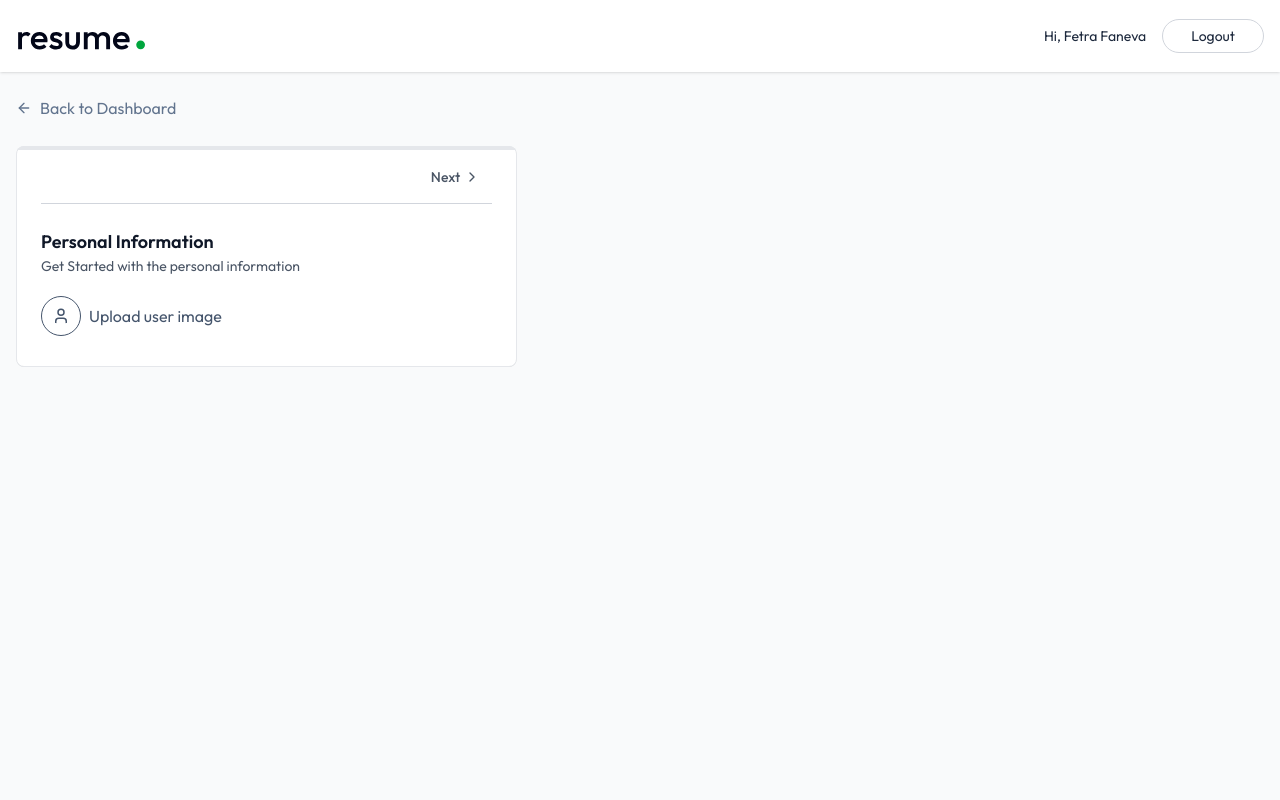
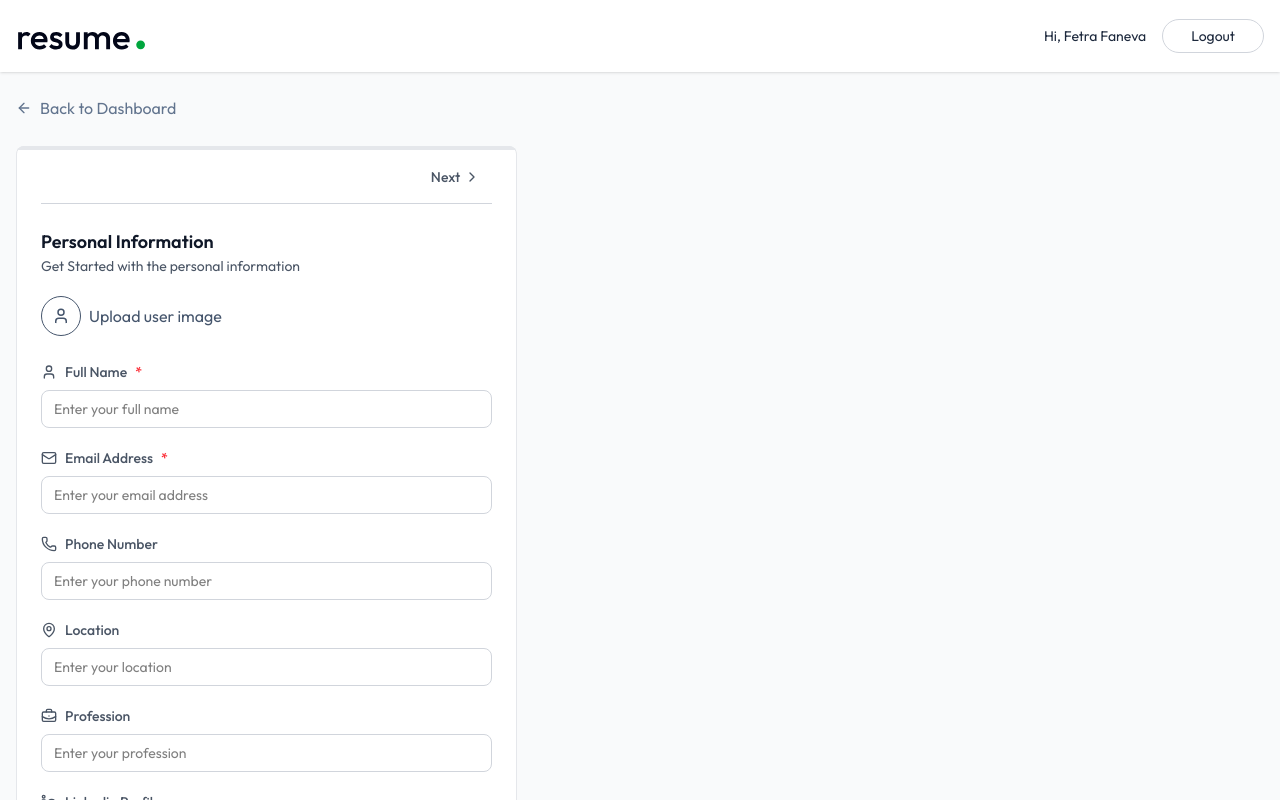
Before and after one commit to fetrafaneva/MERN_AIResume, a React (Vite) app: page /app/builder/1 in a window 1280 px wide. Shown: the top 800 px of the page. Built offline with nearby package versions, Linux system fonts and the light colour scheme.

Commit message:
mis en place des differents inputs du formulaire

```diff
--- a/src/components/PersonalInfoForm.jsx
+++ b/src/components/PersonalInfoForm.jsx
@@ -120,6 +120,27 @@ const PersonalInfoForm = ({
           </div>
         )}
       </div>
+
+      {fields.map((field) => {
+        const Icon = field.icon;
+        return (
+          <div key={field.key} className="space-y-1 mt-5">
+            <label className="flex items-center gap-2 text-sm font-medium text-gray-600">
+              <Icon className="size-4" />
+              {field.label}
+              {field.required && <span className="text-red-500">*</span>}
+            </label>
+            <input
+              type={field.type}
+              value={data[field.key] || ""}
+              onChange={(e) => handleChange(field.key, e.target.value)}
+              className="mt-1 w-full px-3 py-2 border border-gray-300 rounded-lg focus:ring focus:ring-blue-500 focus:border-blue-500 outline-none transition-colors text-sm"
+              placeholder={`Enter your ${field.label.toLocaleLowerCase()}`}
+              required={field.required}
+            />
+          </div>
+        );
+      })}
     </div>
   );
 };
```
